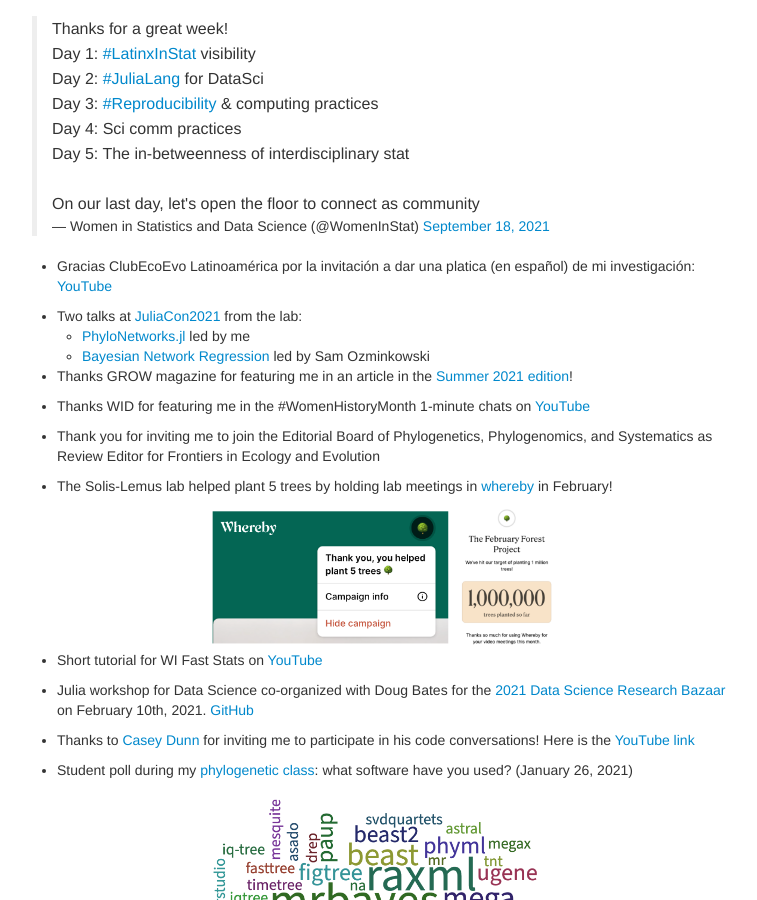
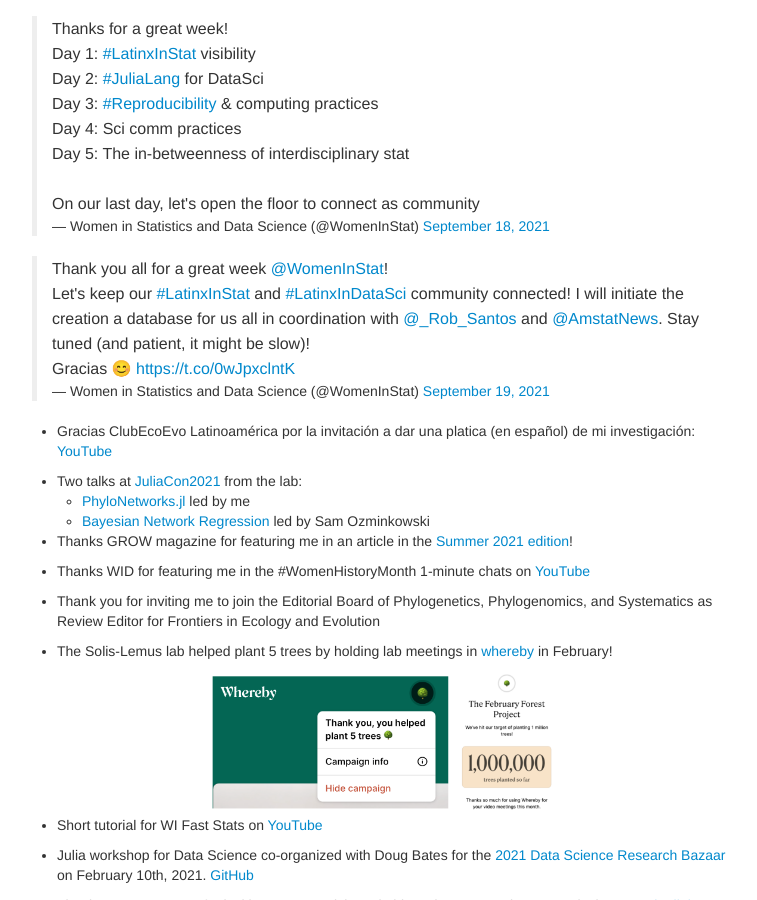
Before and after one commit to solislemuslab/solislemuslab.github.io, a Jekyll site: the page built from pages/news.md, in a window 1280 px wide and 900 px high, scrolled down 1541 px. Shown: the whole window, without its empty margins (258-1015 px from the left). Built offline with Jekyll 4.4.1, drawn with Linux system fonts in a browser that asks for light colours; comment, search, counter and statistics services are not loaded.

Commit message:
last tweet

```diff
--- a/pages/news.md
+++ b/pages/news.md
@@ -25,6 +25,8 @@ description: Solis-Lemus lab
 <blockquote class="twitter-tweet"><p lang="en" dir="ltr">Today is complaint day!<br>As interdisciplinary stat, I get rejected a lot: &quot;not real stat&quot; for stat journals; &quot;too math-y&quot; for domain journals.<br><br>Anyone else has also felt in between? 👋<br><br>Let&#39;s share stories or strategies in the world of interdisciplinary stat!<br><br>I&#39;ll start 👇 <a href="https://t.co/YYw8pQRTVC">https://t.co/YYw8pQRTVC</a></p>&mdash; Women in Statistics and Data Science (@WomenInStat) <a href="https://twitter.com/WomenInStat/status/1438899265913380874?ref_src=twsrc%5Etfw">September 17, 2021</a></blockquote> <script async src="https://platform.twitter.com/widgets.js" charset="utf-8"></script>
 
 <blockquote class="twitter-tweet"><p lang="en" dir="ltr">Thanks for a great week!<br>Day 1: <a href="https://twitter.com/hashtag/LatinxInStat?src=hash&amp;ref_src=twsrc%5Etfw">#LatinxInStat</a> visibility<br>Day 2: <a href="https://twitter.com/hashtag/JuliaLang?src=hash&amp;ref_src=twsrc%5Etfw">#JuliaLang</a> for DataSci<br>Day 3: <a href="https://twitter.com/hashtag/Reproducibility?src=hash&amp;ref_src=twsrc%5Etfw">#Reproducibility</a> &amp; computing practices<br>Day 4: Sci comm practices<br>Day 5: The in-betweenness of interdisciplinary stat<br><br>On our last day, let&#39;s open the floor to connect as community</p>&mdash; Women in Statistics and Data Science (@WomenInStat) <a href="https://twitter.com/WomenInStat/status/1439232952429424642?ref_src=twsrc%5Etfw">September 18, 2021</a></blockquote> <script async src="https://platform.twitter.com/widgets.js" charset="utf-8"></script>
+
+<blockquote class="twitter-tweet"><p lang="en" dir="ltr">Thank you all for a great week <a href="https://twitter.com/WomenInStat?ref_src=twsrc%5Etfw">@WomenInStat</a>!<br>Let&#39;s keep our <a href="https://twitter.com/hashtag/LatinxInStat?src=hash&amp;ref_src=twsrc%5Etfw">#LatinxInStat</a> and <a href="https://twitter.com/hashtag/LatinxInDataSci?src=hash&amp;ref_src=twsrc%5Etfw">#LatinxInDataSci</a> community connected! I will initiate the creation a database for us all in coordination with <a href="https://twitter.com/_Rob_Santos?ref_src=twsrc%5Etfw">@_Rob_Santos</a> and <a href="https://twitter.com/AmstatNews?ref_src=twsrc%5Etfw">@AmstatNews</a>. Stay tuned (and patient, it might be slow)!<br>Gracias 😊 <a href="https://t.co/0wJpxclntK">https://t.co/0wJpxclntK</a></p>&mdash; Women in Statistics and Data Science (@WomenInStat) <a href="https://twitter.com/WomenInStat/status/1439591356385710081?ref_src=twsrc%5Etfw">September 19, 2021</a></blockquote> <script async src="https://platform.twitter.com/widgets.js" charset="utf-8"></script>
 
 - Gracias ClubEcoEvo Latinoamérica por la invitación a dar una platica (en español) de mi investigación: [YouTube](https://www.youtube.com/watch?v=PKXf1W4bocQ)
 
```
